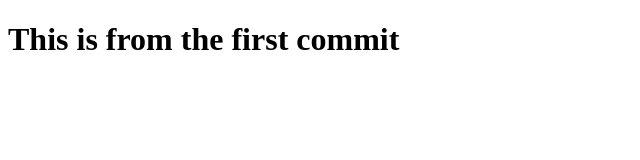
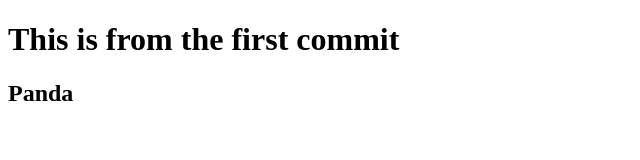
Before and after one commit to Arjan269/git-practice, a plain HTML site: page index.html in a window 1280 px wide. Shown: the whole page, without its empty margins (0-640 px from the left). Drawn offline with Linux system fonts and the light colour scheme.

Commit message:
Adding a branch

```diff
--- a/index.html
+++ b/index.html
@@ -8,5 +8,8 @@
 <body>
     <!-- First Commit -->
      <h1>This is from the first commit</h1>
+
+     <!-- Added within the arjan branch -->
+    <h2>Panda</h2>
 </body>
 </html>
```
